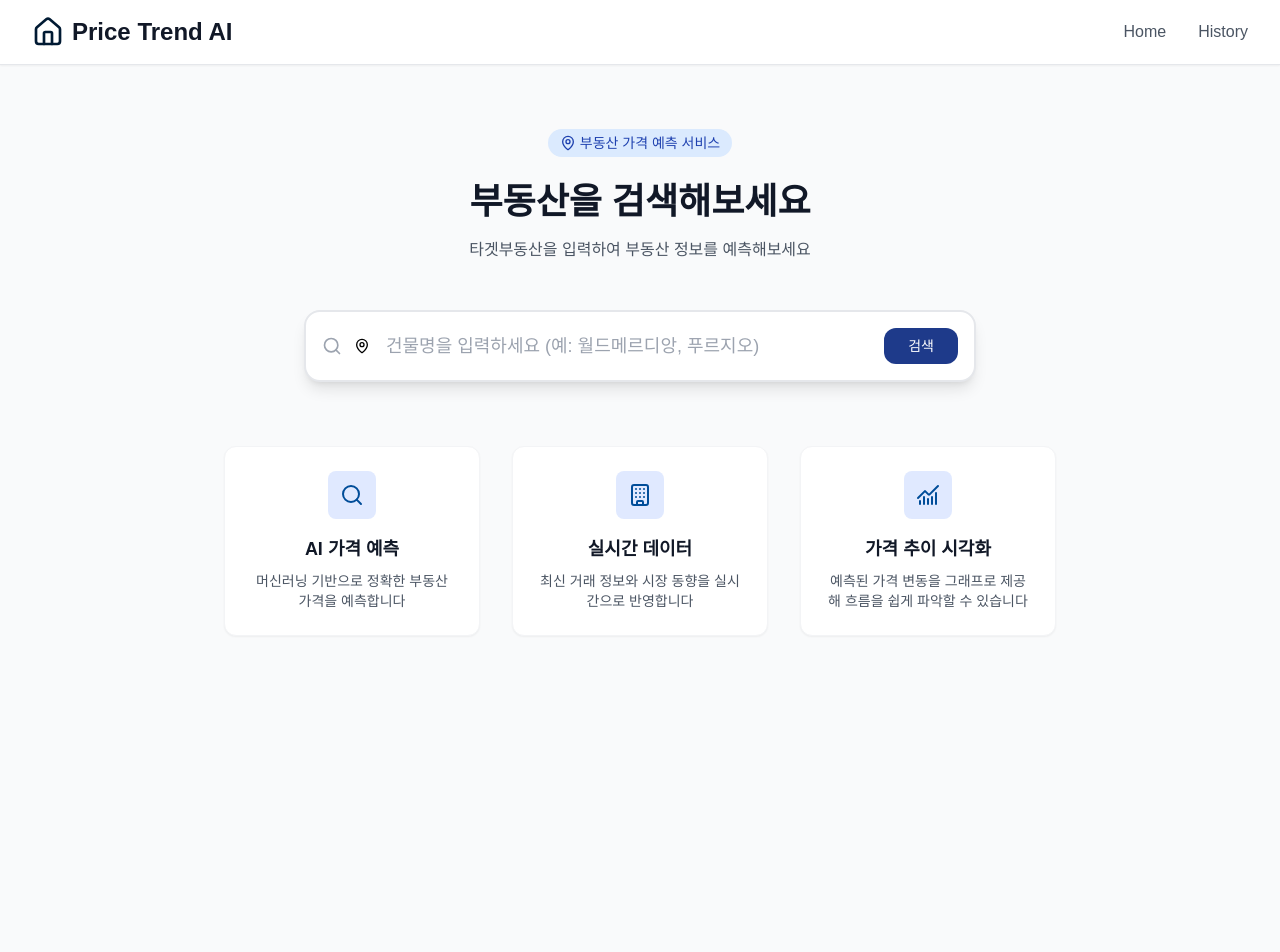
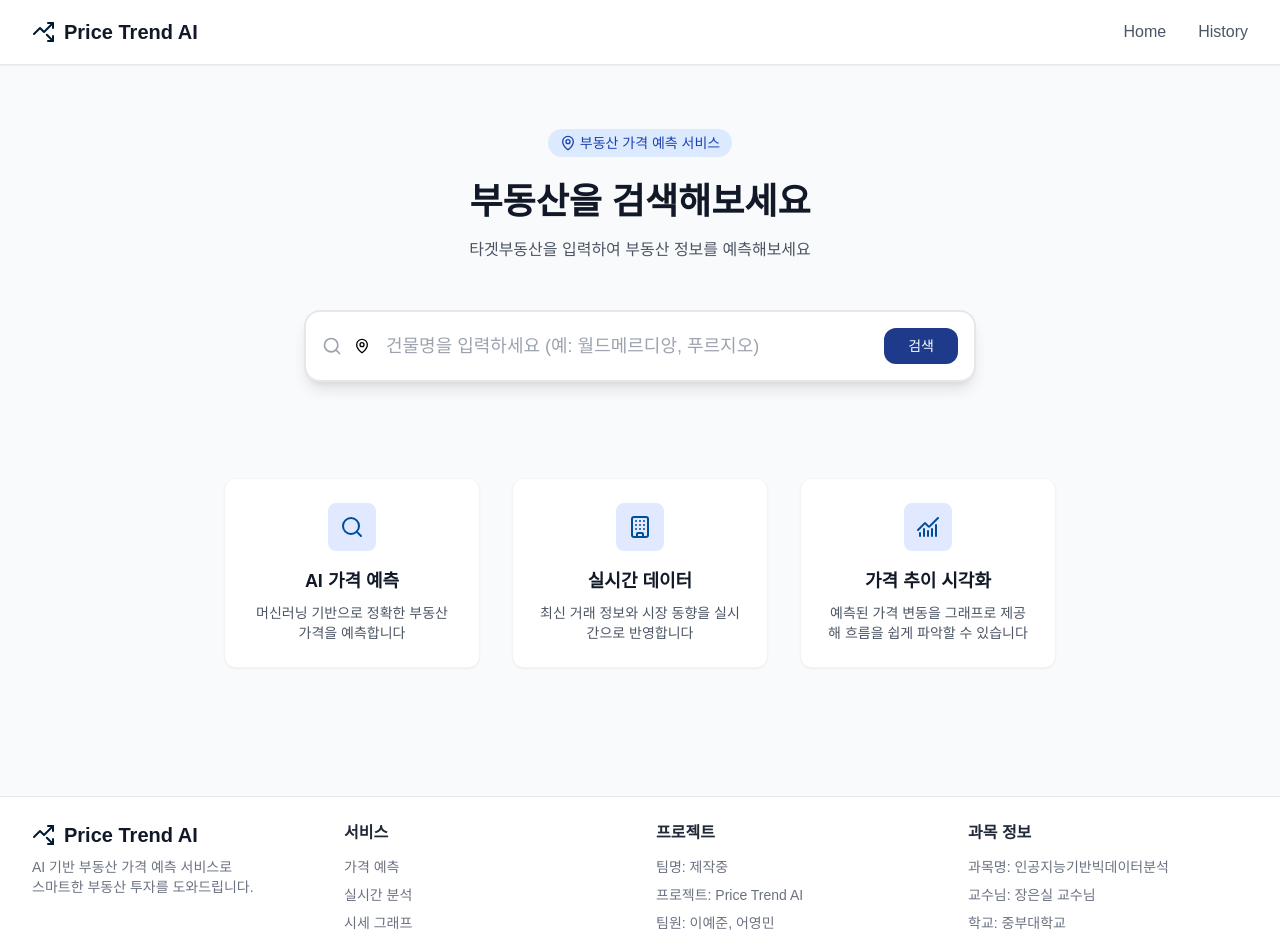
Before and after one commit to PriceTrendAI/price-trend-fe, a React (Vite) app: page /search in a window 1280 px wide. Shown: the top 952 px of the page. Before the commit the page ends 800 px from the top, so only its background shows below. Built offline with nearby package versions, Linux system fonts and the light colour scheme; no server answers; a web font is replaced by a local one.

Commit message:
feat: footer 추가

```diff
--- a/src/components/layout/Layout.tsx
+++ b/src/components/layout/Layout.tsx
@@ -1,21 +1,26 @@
-import { Home } from 'lucide-react';
+import { TrendingUpDown } from 'lucide-react';
 import type { ReactNode } from 'react';
 
 interface LayoutProps {
   children: ReactNode;
 }
 
+function Logo() {
+  return (
+    <div className="flex items-center space-x-2">
+      <TrendingUpDown className="h-6 w-6 text-navy-800" />
+      <span className="text-xl font-bold text-gray-900">Price Trend AI</span>
+    </div>
+  );
+}
+
 export default function Layout({ children }: LayoutProps) {
   return (
     <div className="flex min-h-screen flex-col">
-      <header>
       <header className="bg-white shadow-sm border-b">
         <div className="max-w-7xl mx-auto px-4 sm:px-6 lg:px-8">
           <div className="flex justify-between items-center h-16">
-              <div className="flex items-center space-x-2">
-                <Home className="h-8 w-8 text-navy-800" />
-                <h1 className="text-2xl font-bold text-gray-900">Price Trend AI</h1>
-              </div>
+            <Logo />
             <nav className="flex space-x-8">
               <a
                 href="/"
@@ -33,8 +38,51 @@ export default function Layout({ children }: LayoutProps) {
           </div>
         </div>
       </header>
-      </header>
+
       <main className="flex-grow">{children}</main>
+
+      <footer className="bg-white shadow-sm border-t py-6 text-gray-800">
+        <div className="max-w-7xl mx-auto px-4 sm:px-6 lg:px-8">
+          <div className="grid md:grid-cols-4 gap-8">
+            <div>
+              <Logo />
+              <p className="text-sm text-gray-500 mt-2">
+                AI 기반 부동산 가격 예측 서비스로 <br />
+                스마트한 부동산 투자를 도와드립니다.
+              </p>
+            </div>
+            <div>
+              <h4 className="font-semibold mb-3">서비스</h4>
+              <ul className="space-y-2 text-sm text-gray-500">
+                <li>가격 예측</li>
+                <li>실시간 분석</li>
+                <li>시세 그래프</li>
+              </ul>
+            </div>
+            <div>
+              <h4 className="font-semibold mb-3">프로젝트</h4>
+              <ul className="space-y-2 text-sm text-gray-500">
+                <ul className="space-y-2 text-sm text-gray-500">
+                  <li> 팀명: 제작중</li>
+                  <li> 프로젝트: Price Trend AI</li>
+                  <li> 팀원: 이예준, 어영민</li>
+                </ul>
+              </ul>
+            </div>
+            <div>
+              <h4 className="font-semibold mb-3">과목 정보</h4>
+              <ul className="space-y-2 text-sm text-gray-500">
+                <li>과목명: 인공지능기반빅데이터분석</li>
+                <li>교수님: 장은실 교수님</li>
+                <li>학교: 중부대학교</li>
+              </ul>
+            </div>
+          </div>
+          <div className="border-t border-gray-200 mt-8 pt-6 text-center text-sm text-gray-500">
+            <p>&copy; 2025 Price Trend AI. All rights reserved.</p>
+          </div>
+        </div>
+      </footer>
     </div>
   );
 }
--- a/src/components/search/PriceSlider.tsx
+++ b/src/components/search/PriceSlider.tsx
@@ -1,4 +1,3 @@
-// PriceSlider.tsx
 'use client';
 
 import { formatPrice } from '../../utils/format';
@@ -13,7 +12,7 @@ export default function PriceSlider({ value, onChange }: PriceSliderProps) {
   const formatPriceRange = (val: number) => {
     if (val === 0) return '0원';
     if (val < 10000) return `${val}만원`;
-    return formatPrice(val); // 예: 1억
+    return formatPrice(val);
   };
 
   return (
--- a/src/components/search/SearchResult.tsx
+++ b/src/components/search/SearchResult.tsx
@@ -18,7 +18,7 @@ export default function SearchResult({
   if (!showResults) {
     return (
       <>
-        <div className="grid md:grid-cols-3 gap-8 mb-16">
+        <div className="grid md:grid-cols-3 gap-8 py-8">
           <div className="text-center p-6 bg-white rounded-xl shadow-sm border border-gray-100 hover:shadow-md transition-shadow duration-200">
             <div className="inline-flex items-center justify-center w-12 h-12 bg-navy-100 rounded-lg mb-4">
               <Search className="h-6 w-6 text-navy-600" />
```
Lines whose indentation alone changed are shown as unchanged.
